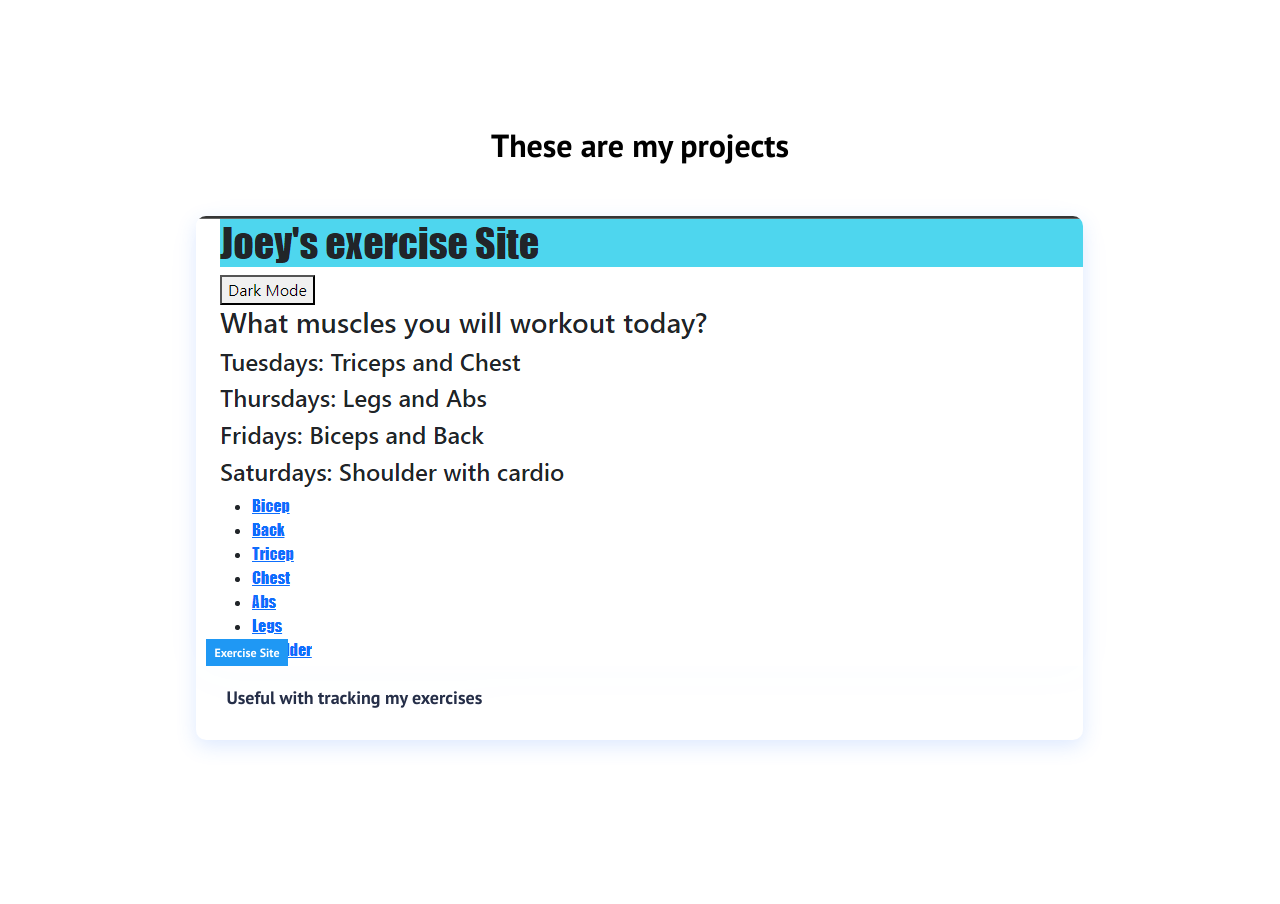
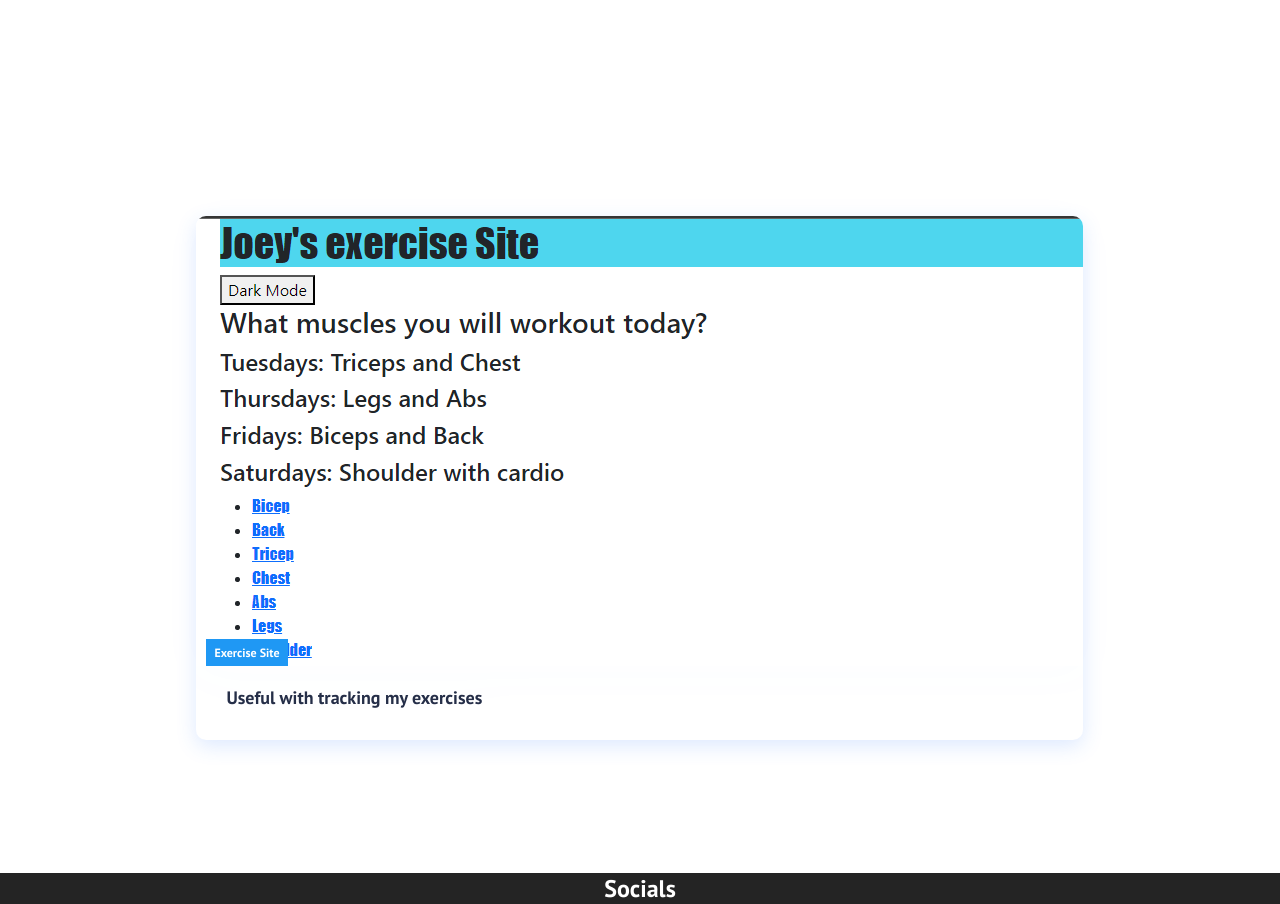
Before and after one commit to JoeliRosas20/portfolio-site, a React (Vite) app: page / in a window 1280 px wide. Shown: the part 820-1724 px from the top of the page. Before the commit the page ends 1693 px from the top, so only its background shows below. Built offline with nearby package versions, Linux system fonts and the light colour scheme.

Commit message:
Started working on the footer

```diff
--- /dev/null
+++ b/src/components/Footer.css
@@ -0,0 +1,7 @@
+.footer-container{
+    background-color: #242424;
+}
+
+h1{
+    color: #fff;
+}
--- /dev/null
+++ b/src/components/Footer.tsx
@@ -0,0 +1,14 @@
+import React from "react";
+import './Footer.css'
+
+function Footer() {
+  return (
+    <div className="footer-container">
+      <section className="footer-subscription">
+        <h1>Socials</h1>
+      </section>
+    </div>
+  );
+}
+
+export default Footer;
--- a/src/components/pages/Home.tsx
+++ b/src/components/pages/Home.tsx
@@ -1,12 +1,14 @@
 import React from 'react'
 import HeroSection from '../HeroSection'
 import Cards from '../Cards'
+import Footer from '../Footer'
 
 function Home() {
   return (
     <>
       <HeroSection/>
       <Cards/>
+      <Footer/>
     </>
   )
 }
```
